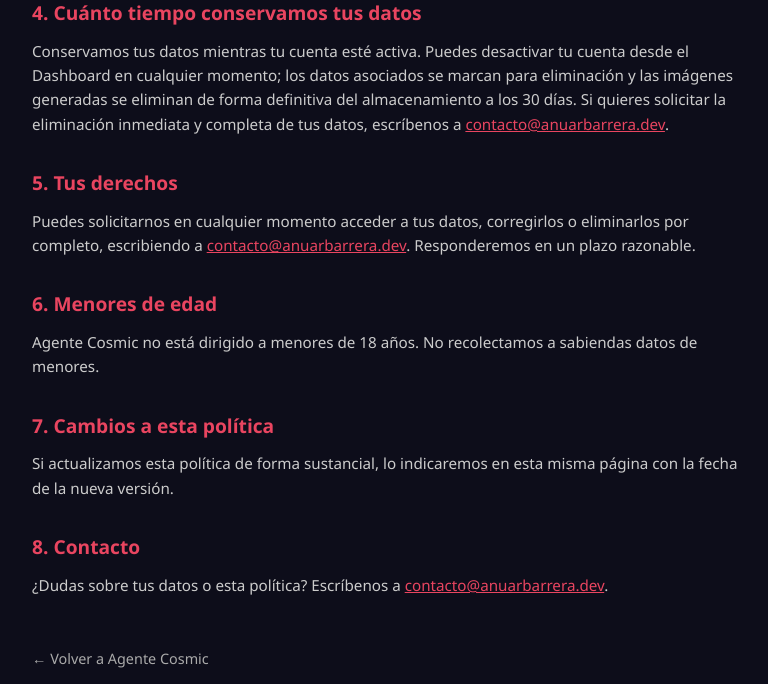
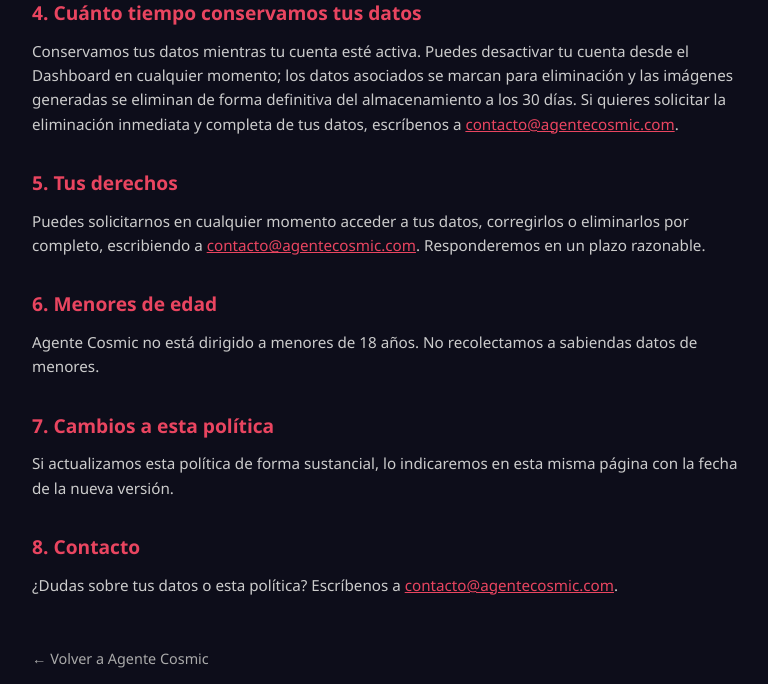
Before and after one commit to AnuarBarrera/agente-cosmic, a Django app: template core/brand_dna/templates/brand_dna/legal/privacy.html in a window 1280 px wide. Shown: the part 1251-1935 px from the top of the page, without its empty margins (248-1016 px from the left). Run offline with Django 5.2, Linux system fonts and the light colour scheme; the template is opened without the code that fills it, so the values that code supplies are empty.

Commit message:
chore: reemplazar correos personales por contacto@agentecosmic.com
Reemplaza contacto.neia@gmail.com y contacto@anuarbarrera.dev en todo
el codigo activo por contacto@agentecosmic.com: email de soporte en la
confirmacion de restablecimiento de contrasena, aviso de beta en
register.html, paginas legales (privacidad/terminos), y el default de
ADMIN_NOTIFICATION_EMAIL (notificacion interna de nuevo usuario).

```diff
--- a/core/brand_dna/auth_views.py
+++ b/core/brand_dna/auth_views.py
@@ -353,7 +353,7 @@ def reset_password_view(request, token):
                         '<p>Tu contraseña fue restablecida exitosamente.</p>'
                         '<p style="color:#888;font-size:0.85rem;margin-top:16px;">'
                         'Si no realizaste este cambio, contacta soporte de inmediato a '
-                        '<a href="mailto:contacto.neia@gmail.com" style="color:#e94560;">contacto.neia@gmail.com</a></p></div>'
+                        '<a href="mailto:contacto@agentecosmic.com" style="color:#e94560;">contacto@agentecosmic.com</a></p></div>'
                     ),
                     fail_silently=True,
                 )
--- a/core/brand_dna/templates/brand_dna/auth/register.html
+++ b/core/brand_dna/templates/brand_dna/auth/register.html
@@ -44,7 +44,7 @@
       <div style="font-weight:600;font-size:1rem;margin-bottom:8px;">Estamos en fase beta</div>
       <div style="color:#aaa;font-size:0.9rem;line-height:1.5;">
         Por el momento el acceso está limitado a usuarios invitados.<br>
-        Si tienes una invitación, escríbenos a <a href="mailto:contacto.neia@gmail.com" style="color:#e94560;">contacto.neia@gmail.com</a>
+        Si tienes una invitación, escríbenos a <a href="mailto:contacto@agentecosmic.com" style="color:#e94560;">contacto@agentecosmic.com</a>
       </div>
       <div class="footer-link" style="margin-top:20px;">
         ¿Ya tienes cuenta? <a href="{% url 'login' %}">Iniciar sesión</a>
--- a/core/brand_dna/templates/brand_dna/legal/privacy.html
+++ b/core/brand_dna/templates/brand_dna/legal/privacy.html
@@ -86,14 +86,14 @@
       cuenta desde el Dashboard en cualquier momento; los datos asociados se marcan
       para eliminación y las imágenes generadas se eliminan de forma definitiva del
       almacenamiento a los 30 días. Si quieres solicitar la eliminación inmediata y
-      completa de tus datos, escríbenos a <a href="mailto:contacto@anuarbarrera.dev">contacto@anuarbarrera.dev</a>.
+      completa de tus datos, escríbenos a <a href="mailto:contacto@agentecosmic.com">contacto@agentecosmic.com</a>.
     </p>
 
     <h2>5. Tus derechos</h2>
     <p>
       Puedes solicitarnos en cualquier momento acceder a tus datos, corregirlos o
       eliminarlos por completo, escribiendo a
-      <a href="mailto:contacto@anuarbarrera.dev">contacto@anuarbarrera.dev</a>. Responderemos
+      <a href="mailto:contacto@agentecosmic.com">contacto@agentecosmic.com</a>. Responderemos
       en un plazo razonable.
     </p>
 
@@ -112,7 +112,7 @@
     <h2>8. Contacto</h2>
     <p>
       ¿Dudas sobre tus datos o esta política? Escríbenos a
-      <a href="mailto:contacto@anuarbarrera.dev">contacto@anuarbarrera.dev</a>.
+      <a href="mailto:contacto@agentecosmic.com">contacto@agentecosmic.com</a>.
     </p>
 
     <a href="{% url 'landing' %}" class="back">← Volver a Agente Cosmic</a>
--- a/core/brand_dna/templates/brand_dna/legal/terms.html
+++ b/core/brand_dna/templates/brand_dna/legal/terms.html
@@ -102,7 +102,7 @@
     <h2>8. Cambios y contacto</h2>
     <p>
       Podemos actualizar estos términos; los cambios sustanciales se indicarán en
-      esta página. Dudas: <a href="mailto:contacto@anuarbarrera.dev">contacto@anuarbarrera.dev</a>.
+      esta página. Dudas: <a href="mailto:contacto@agentecosmic.com">contacto@agentecosmic.com</a>.
     </p>
 
     <a href="{% url 'landing' %}" class="back">← Volver a Agente Cosmic</a>
--- a/saas_chatbot/settings.py
+++ b/saas_chatbot/settings.py
@@ -552,7 +552,7 @@ FRONTEND_URL = get_env('FRONTEND_URL', default='http://localhost:3000')
 
 # Base URL para Agente Cosmic — usada para construir links en emails (encuesta semanal)
 COSMIC_BASE_URL = get_env('COSMIC_BASE_URL', default='https://cosmic.anuarbarrera.dev')
-ADMIN_NOTIFICATION_EMAIL = get_env('ADMIN_NOTIFICATION_EMAIL', default='contacto.neia@gmail.com')
+ADMIN_NOTIFICATION_EMAIL = get_env('ADMIN_NOTIFICATION_EMAIL', default='contacto@agentecosmic.com')
 
 # Google Analytics 4 — vacío en dev/test para no mandar tráfico de prueba a GA
 GA4_MEASUREMENT_ID = get_env('GA4_MEASUREMENT_ID', default='')
```
